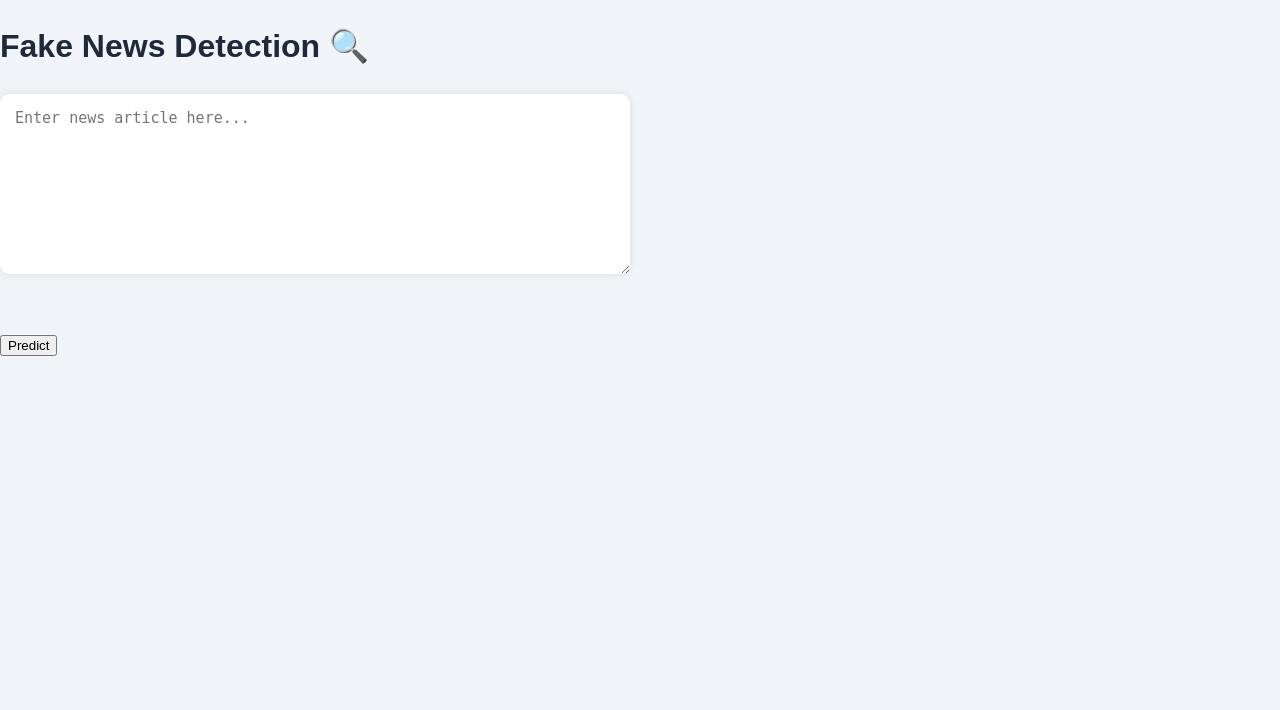
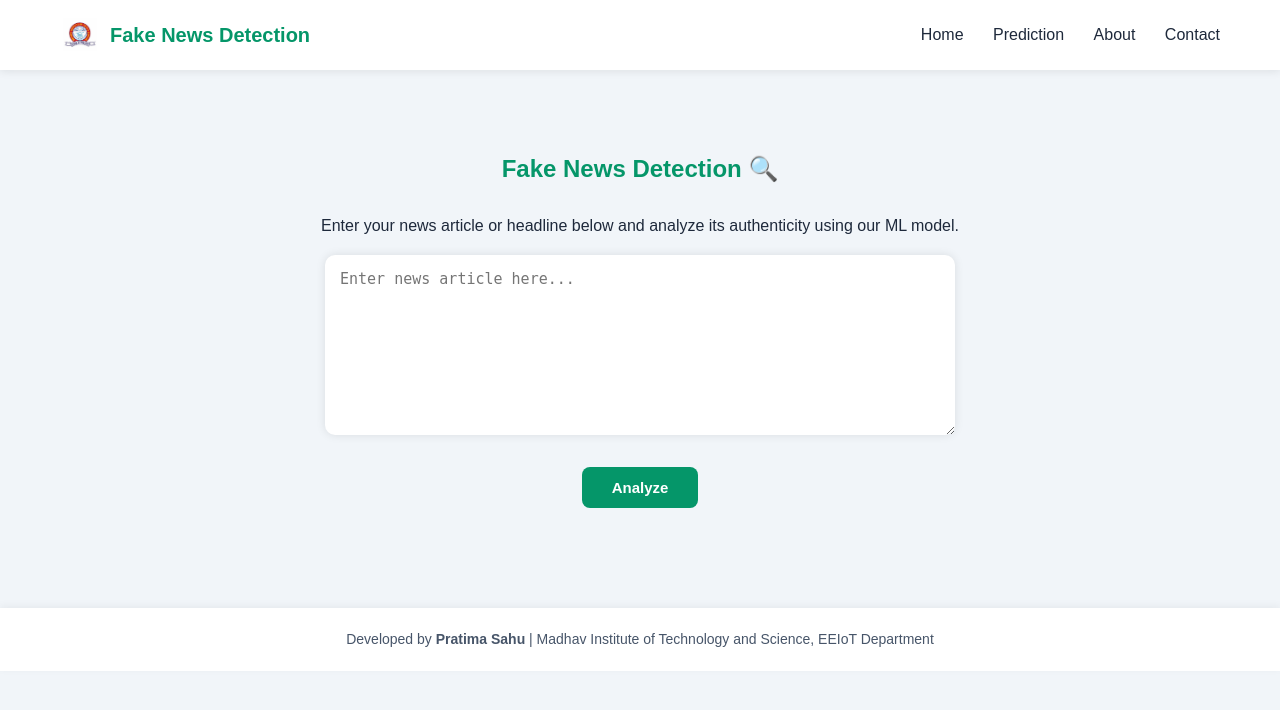
Before and after one commit to Pratima180/Fake-news-Detector, a Flask app: page /predict_page in a window 1280 px wide. Shown: the top 710 px of the page. Run offline with Flask 3, Linux system fonts and the light colour scheme; parts of the project's set-up code (start-up, migrations or seed data) failed here and were passed over.

Commit message:
Update predict.html

```diff
--- a/templates/predict.html
+++ b/templates/predict.html
@@ -2,19 +2,44 @@
 <html lang="en">
 <head>
   <meta charset="UTF-8">
-  <title>Fake News Prediction</title>
+  <meta name="viewport" content="width=device-width, initial-scale=1.0">
+  <title>Fake News Detection — Prediction</title>
   <link rel="stylesheet" href="{{ url_for('static', filename='style.css') }}">
 </head>
 <body>
-  <h1>Fake News Detection 🔍</h1>
 
-  <form action="{{ url_for('predict') }}" method="POST">
-    <textarea name="news" placeholder="Enter news article here..." rows="8" cols="60"></textarea><br><br>
-    <button type="submit">Predict</button>
-  </form>
+  <nav>
+    <div class="logo">
+      <img src="{{ url_for('static', filename='images/logo.png') }}" alt="Logo">
+      <h2>Fake News Detection</h2>
+    </div>
+    <div class="nav-links">
+      <a href="/">Home</a>
+      <a href="/predict_page">Prediction</a>
+      <a href="#about">About</a>
+      <a href="#contact">Contact</a>
+    </div>
+  </nav>
 
-  {% if prediction_text %}
-  <h2>{{ prediction_text }}</h2>
-  {% endif %}
+  <section class="prediction-section">
+    <h1>Fake News Detection 🔍</h1>
+    <p>Enter your news article or headline below and analyze its authenticity using our ML model.</p>
+
+    <form action="{{ url_for('predict') }}" method="POST">
+      <textarea name="news" placeholder="Enter news article here..."></textarea><br>
+      <button type="submit" class="analyze-btn">Analyze</button>
+    </form>
+
+    {% if prediction_text %}
+    <div class="result-box">
+      {{ prediction_text }}
+    </div>
+    {% endif %}
+  </section>
+
+  <footer>
+    Developed by <b>Pratima Sahu</b> | Madhav Institute of Technology and Science, EEIoT Department
+  </footer>
+
 </body>
 </html>
```
